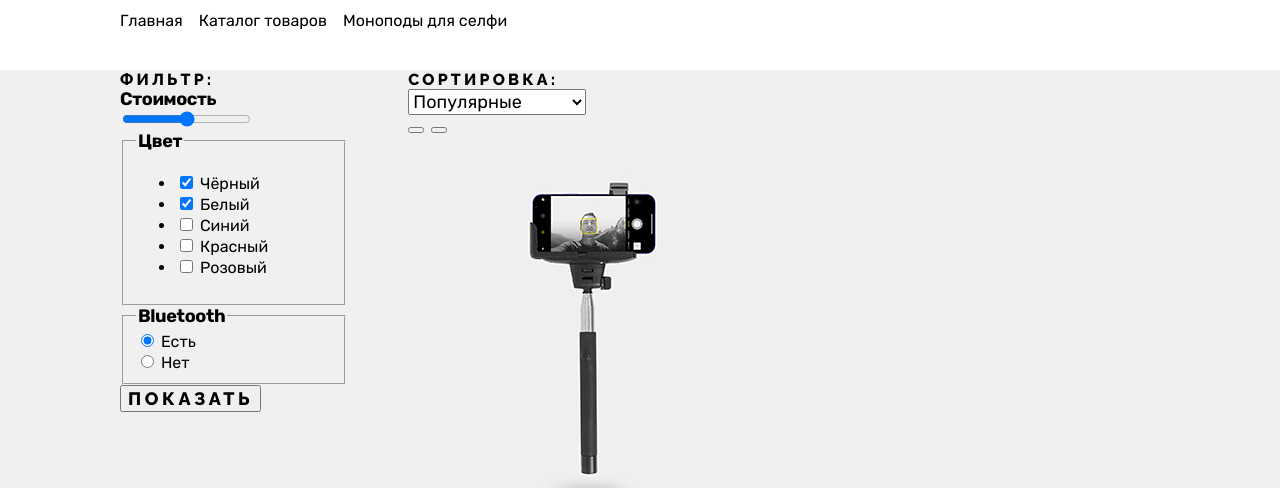
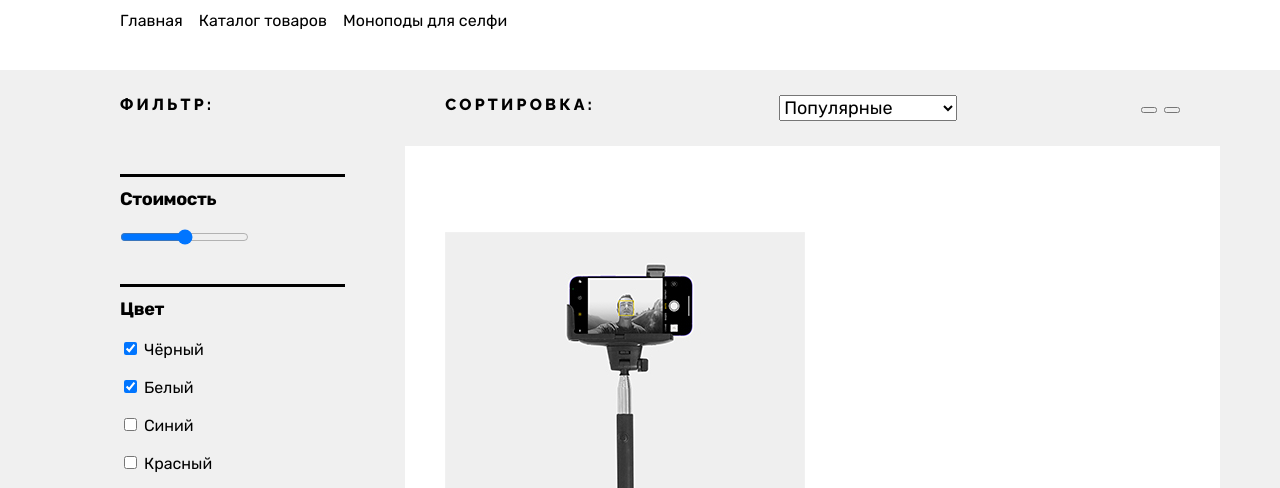
Before and after one commit to htmlacademy-htmlcss/2280491-device-36, a plain HTML site: page catalog.html in a window 1280 px wide. Shown: the part 302-790 px from the top of the page. Drawn offline with Linux system fonts and the light colour scheme.

Commit message:
finished flex in catalog.html

```diff
--- a/catalog.html
+++ b/catalog.html
@@ -73,14 +73,14 @@
             <div class="filter-and-sort">
 
                 <form class="filter" action="https://echo.htmlacademy.ru/" method="get">
-                    <div class="filter-and-sort">Фильтр:</div>
+                    <div class="filter-title">Фильтр:</div>
 
-                    <div>
-                        <label class="filter-parameter" for="cost">Стоимость</label>
+                    <div class="price-parameter-wrapper">
+                        <label class="filter-parameter" for="price">Стоимость</label>
                         <input type="range" min="0" max="5000" step="1" id="cost">
                     </div>
 
-                    <fieldset>
+                    <fieldset class="color-parameter-wrapper">
                         <legend class="filter-parameter">Цвет</legend>
                         <ul class="text-small color-options">
                             <li>
@@ -105,10 +105,10 @@
                         </ul>
                     </fieldset>
 
-                    <fieldset>
+                    <fieldset class="bluetooth-parameter-wrapper">
                         <legend class="filter-parameter">Bluetooth</legend>
                         <div class="text-small bluetooth-presence">
-                            <div>
+                            <div class="bluetooth-yes-wrapper">
                                 <input type="radio" id="bluetooth-yes" checked>
                                 <label for="bluetooth-yes">Есть</label>
                             </div>
@@ -123,8 +123,8 @@
                 </form>
 
                 <div class="sort">
-                    <div>
-                        <div class="filter-and-sort">Сортировка:</div>
+                    <div class="sort-top-wrapper">
+                        <div class="sort-title">Сортировка:</div>
                         <select class="text sort-option" aria-label="Сортировка">
                             <option value="popular" selected>Популярные</option>
                             <option value="cheap">Сначала дешёвые</option>
@@ -140,6 +140,7 @@
                         </div>
                     </div>
 
+                    <div class="products-wrapper">
                         <ul class="product-list">
                             <li class="product-card">
                                 <a href="#"><img src="images/products/product-1.jpg" width="360" height="380" alt="Любительская селфи-палка"></a>
@@ -199,6 +200,7 @@
                         </div>
                     </div>
                 </div>
+            </div>
         </main>
 
         <footer class="page-footer">
--- a/styles/styles.css
+++ b/styles/styles.css
@@ -677,7 +677,6 @@ body {
     width: 1160px;
     margin: 0 auto;
     padding: 35px 0 35px 60px;
-
     box-sizing: border-box;
 }
 
@@ -687,6 +686,7 @@ body {
 
 .breadcrumbs-wrapper {
     list-style-type: none;
+
     margin: 0;
     padding: 0;
 
@@ -713,8 +713,15 @@ body {
     display: flex;
 }
 
+/* filter-block */
+
 .filter {
     margin: 0 60px;
+    padding-top: 25px;
+}
+
+.filter-title {
+    margin-bottom: 60px;
 }
 
 .filter-parameter {
@@ -727,15 +734,73 @@ body {
     text-transform: none;
 }
 
+.price-parameter-wrapper {
+    margin-bottom: 35px;
+    padding-top: 12px;
+
+    border-top: solid #000000;
+}
+
+.price-parameter-wrapper input {
+    margin: 20px 0 0;
+}
+
+.color-parameter-wrapper {
+    border: none;
+
+    margin: 0;
+    padding: 0;
+}
+
+.color-parameter-wrapper legend {
+    border-top: solid;
+    width: 100%;
+    padding: 12px 0 0;
+}
+
 .color-options {
     text-transform: none;
     letter-spacing: 0;
+
+    list-style-type: none;
+
+    margin-top: 20px;
+    margin-bottom: 35px;
+    padding: 0;
+}
+
+.color-options li {
+    margin-bottom: 17px;
+}
+
+.color-options li:last-child {
+    margin-bottom: 17px;
+}
+
+.bluetooth-parameter-wrapper {
+    border: none;
+    margin: 0;
+    padding: 0;
+}
+
+.bluetooth-parameter-wrapper legend {
+    border-top: solid;
+    width: 100%;
+    padding: 12px 0 0;
 }
 
 .bluetooth-presence {
     text-transform: none;
     letter-spacing: 0;
+
+    margin-bottom: 35px;
 }
+
+.bluetooth-yes-wrapper {
+    margin: 20px 0;
+}
+
+/* Sort block */
 
 .sort {
     width: 840px;
@@ -745,6 +810,19 @@ body {
 
 .sort-option {
     color: #000000;
+}
+
+.sort-top-wrapper {
+    display: flex;
+    justify-content: space-between;
+    padding: 25px 40px;
+}
+
+/* Products */
+
+.products-wrapper {
+    background-color: white;
+    padding: 70px 40px 78px;
 }
 
 .product-list {
@@ -773,6 +851,27 @@ body {
     line-height: 19px;
     letter-spacing: 0.2em;
     text-transform: uppercase;
+
+    background-color: white;
+
+    width: 100%;
+
+    padding: 18px 0;
+    margin-bottom: 44px;
+}
+
+.pagination-wrapper {
+    background-color: #EBEBEB;
+
+    display: flex;
+    justify-content: space-between;
+    align-items: center;
+}
+
+.pagination-wrapper ol {
+    list-style-type: none;
+    padding: 0;
+    display: flex;
 }
 
 .page-back-forward {
@@ -784,6 +883,8 @@ body {
     text-transform: uppercase;
     color: #000000;
     text-decoration: none;
+    width: 128px;
+    text-align: center;
 }
 
 .page-back-forward.disabled {
@@ -795,6 +896,10 @@ body {
     color: #444444;
     opacity: 0.3;
     text-decoration: none;
+    display: block;
+    width: 40px;
+    line-height: 40px;
+    text-align: center;
 }
 
 .page-number-active {
```
Lines whose indentation alone changed are shown as unchanged.
